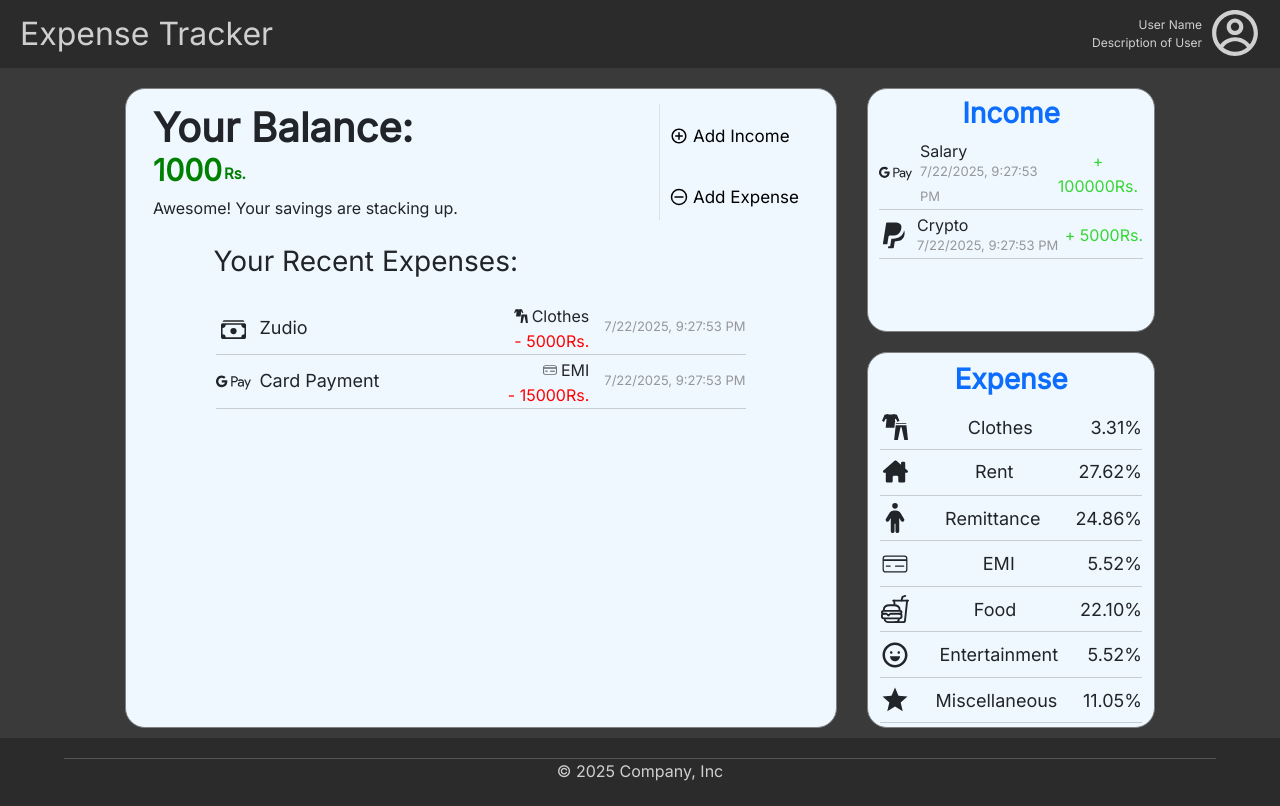
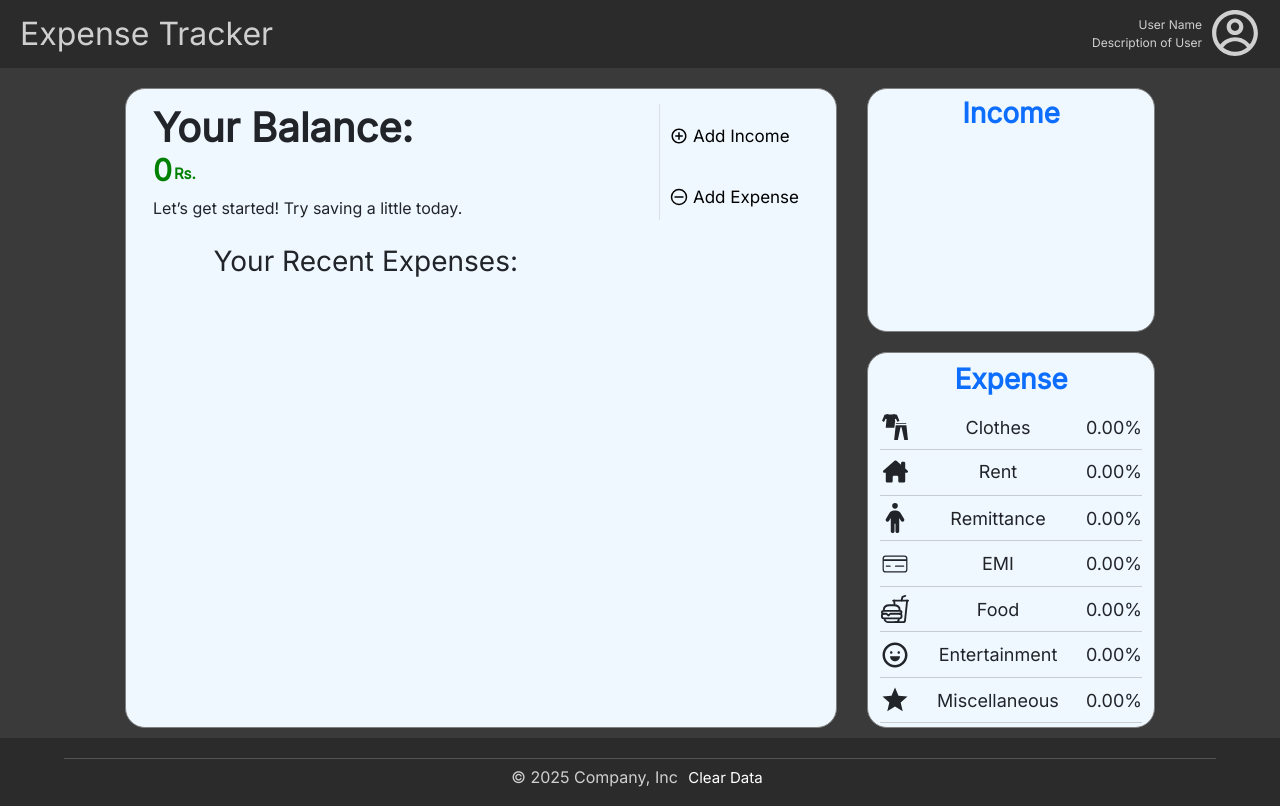
Before and after one commit to Pant-Prashant/Expense-Tracker, a React (Vite) app: page / in a window 1280 px wide. Built offline with nearby package versions, Linux system fonts and the light colour scheme.

Commit message:
Added Local Storage

```diff
--- a/src/components/AddExpenseForm.jsx
+++ b/src/components/AddExpenseForm.jsx
@@ -1,5 +1,5 @@
 import styles from "./AddExpenseForm.module.css";
-import { useState, useContext, useEffect } from "react";
+import { useState, useContext } from "react";
 import { DataContext } from "../store/ExpenseTrackerStore";
 
 function AddExpenseForm({ clickAddExpense, setBalance, balance }) {
--- a/src/components/Dashboard.jsx
+++ b/src/components/Dashboard.jsx
@@ -5,7 +5,7 @@ import { GrSubtractCircle } from "react-icons/gr";
 import AddIncomeForm from "./AddIncomeForm";
 import RecentExpenses from "./RecentExpenses";
 import AddExpenseForm from "./AddExpenseForm";
-import { useState } from "react";
+import { useState, useEffect } from "react";
 
 function Dashboard() {
   let [addIncomeVisibility, setAddIncomeVisibility] = useState(false);
@@ -19,7 +19,13 @@ function Dashboard() {
     setAddExpenseVisibility(!addExpenseVisibility);
   }
 
-  const [balance, setBalance] = useState(1000);
+  const [balance, setBalance] = useState(() => {
+    let saved = localStorage.getItem("balance");
+    return saved ? JSON.parse(saved) : 0;
+  });
+  useEffect(() => {
+    localStorage.setItem("balance", JSON.stringify(balance));
+  }, [balance]);
   const className = classNames({
     [styles.balance]: true,
     [styles.red]: balance < 0,
--- a/src/components/Footer.jsx
+++ b/src/components/Footer.jsx
@@ -1,8 +1,26 @@
+import { useContext } from "react";
+import { DataContext } from "../store/ExpenseTrackerStore";
+
 function Footer() {
+  let { clearLocalStorage } = useContext(DataContext);
   return (
     <div class="footer-div">
       <hr />
-      <p>© 2025 Company, Inc</p>
+      <p>
+        © 2025 Company, Inc{" "}
+        <button
+          style={{
+            border: "none",
+            background: "rgba(255, 255, 255, 0)",
+            color: "white",
+            marginTop: "7px",
+            fontSize: "15px",
+          }}
+          onClick={clearLocalStorage}
+        >
+          Clear Data
+        </button>
+      </p>
     </div>
   );
 }
--- a/src/store/ExpenseTrackerStore.jsx
+++ b/src/store/ExpenseTrackerStore.jsx
@@ -14,16 +14,24 @@ export function DataProvider({ children }) {
       console.log();
     }
   }*/
-  let [totalExpense, setTotalExpense] = useState(18100);
+  let [totalExpense, setTotalExpense] = useState(() => {
+    const saved = localStorage.getItem("totalExpense");
+    return saved ? JSON.parse(saved) : 0;
+  });
 
-  let [expensePerType, setExpensePerType] = useState({
-    Clothes: 600,
-    EMI: 1000,
-    Food: 4000,
-    Rent: 5000,
-    Entertainment: 1000,
-    Remittance: 4500,
-    Miscellaneous: 2000,
+  let [expensePerType, setExpensePerType] = useState(() => {
+    const saved = localStorage.getItem("expensePerType");
+    return saved
+      ? JSON.parse(saved)
+      : {
+          Clothes: 0,
+          EMI: 0,
+          Food: 0,
+          Rent: 0,
+          Entertainment: 0,
+          Remittance: 0,
+          Miscellaneous: 0,
+        };
   });
 
   let percentage = [
@@ -73,34 +81,19 @@ export function DataProvider({ children }) {
     setExpenseTypePercentage(roundOfPercentage);
   }, [expensePerType, totalExpense]);
 
-  let [smallRecentPaymentsList, setSmallRecentPaymentList] = useState({
-    Clothes: [{ amount: 600, date: "July 28" }, {}, {}],
-    EMI: [
-      { amount: 500, date: "July 15" },
-      { amount: 500, date: "July 01" },
-      {},
-    ],
-    Food: [
-      { amount: 500, date: "July 25" },
-      { amount: 300, date: "July 17" },
-      { amount: 2000, date: "July 05" },
-    ],
-    Rent: [{ amount: 5000, date: "July 9" }, {}, {}],
-    Entertainment: [
-      { amount: 400, date: "July 18" },
-      { amount: 600, date: "July 02" },
-      {},
-    ],
-    Remittance: [
-      { amount: 500, date: "July 27" },
-      { amount: 2000, date: "July 18" },
-      { amount: 1000, date: "July 08" },
-    ],
-    Miscellaneous: [
-      { amount: 500, date: "July 28" },
-      { amount: 700, date: "July 20" },
-      { amount: 300, date: "July 19" },
-    ],
+  let [smallRecentPaymentsList, setSmallRecentPaymentList] = useState(() => {
+    const saved = localStorage.getItem("smallRecentPaymentsList");
+    return saved
+      ? JSON.parse(saved)
+      : {
+          Clothes: [{}, {}, {}],
+          EMI: [{}, {}, {}],
+          Food: [{}, {}, {}],
+          Rent: [{}, {}, {}],
+          Entertainment: [{}, {}, {}],
+          Remittance: [{}, {}, {}],
+          Miscellaneous: [{}, {}, {}],
+        };
   });
 
   function updateSmallRecentPaymentsList(amount, date, type) {
@@ -150,39 +143,43 @@ export function DataProvider({ children }) {
     }
   }
 
-  let [incomeDetails, setIncomeDetails] = useState([
-    {
-      date: new Date().toLocaleString(),
-      incomeName: "Salary",
-      incomeMethod: "Google Pay",
-      amount: 100000,
-    },
+  let [incomeDetails, setIncomeDetails] = useState(() => {
+    const saved = localStorage.getItem("incomeDetails");
+    return saved ? JSON.parse(saved) : [];
+  });
 
-    {
-      date: new Date().toLocaleString(),
-      incomeName: "Crypto",
-      incomeMethod: "PayPal",
-      amount: 5000,
-    },
-  ]);
+  let [expenseDetails, setExpenseDetails] = useState(() => {
+    const saved = localStorage.getItem("expenseDetails");
+    return saved ? JSON.parse(saved) : [];
+  });
 
-  let [expenseDetails, setExpenseDetails] = useState([
-    {
-      date: new Date().toLocaleString(),
-      expenseAmount: 5000,
-      expenseName: "Zudio",
-      expenseType: "Clothes",
-      paymentMethod: "Cash",
-    },
+  useEffect(() => {
+    localStorage.setItem("incomeDetails", JSON.stringify(incomeDetails));
+  }, [incomeDetails]);
 
-    {
-      date: new Date().toLocaleString(),
-      expenseAmount: 15000,
-      expenseName: "Card Payment",
-      expenseType: "EMI",
-      paymentMethod: "Google Pay",
-    },
-  ]);
+  useEffect(() => {
+    localStorage.setItem("expenseDetails", JSON.stringify(expenseDetails));
+  }, [expenseDetails]);
+
+  useEffect(() => {
+    localStorage.setItem("expensePerType", JSON.stringify(expensePerType));
+  }, [expensePerType]);
+
+  useEffect(() => {
+    localStorage.setItem("totalExpense", JSON.stringify(totalExpense));
+  }, [totalExpense]);
+
+  useEffect(() => {
+    localStorage.setItem(
+      "smallRecentPaymentsList",
+      JSON.stringify(smallRecentPaymentsList)
+    );
+  }, [smallRecentPaymentsList]);
+
+  function clearLocalStorage() {
+    localStorage.clear();
+    window.location.reload();
+  }
 
   return (
     <DataContext.Provider
@@ -199,6 +196,7 @@ export function DataProvider({ children }) {
         updateSmallRecentPaymentsList,
         totalExpense,
         setTotalExpense,
+        clearLocalStorage,
       }}
     >
       {children}
```
